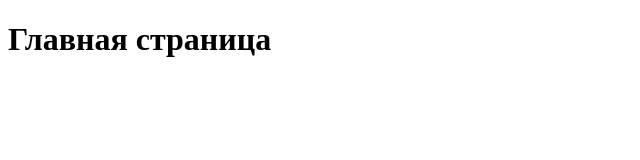
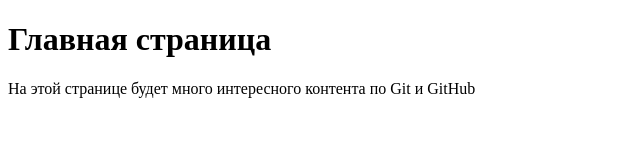
Before and after one commit to adrommelex/git-htmlacademy, a plain HTML site: page index.html in a window 1280 px wide. Shown: the whole page, without its empty margins (0-640 px from the left). Drawn offline with Linux system fonts and the light colour scheme.

Commit message:
feat: added a paragraph with text to the file index.html

```diff
--- a/index.html
+++ b/index.html
@@ -7,5 +7,6 @@
 </head>
 <body>
     <h1>Главная страница</h1>
+    <p>На этой странице будет много интересного контента по Git и GitHub</p>
 </body>
 </html>
```
